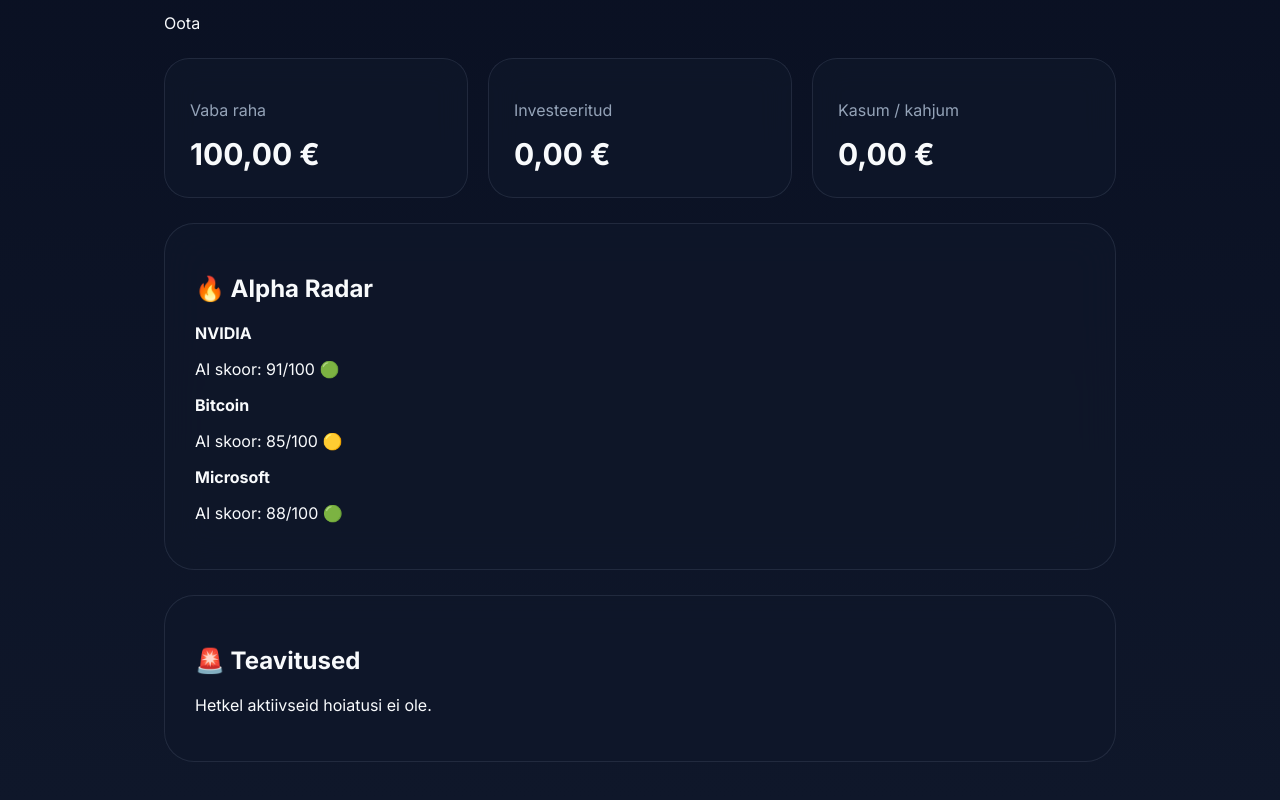
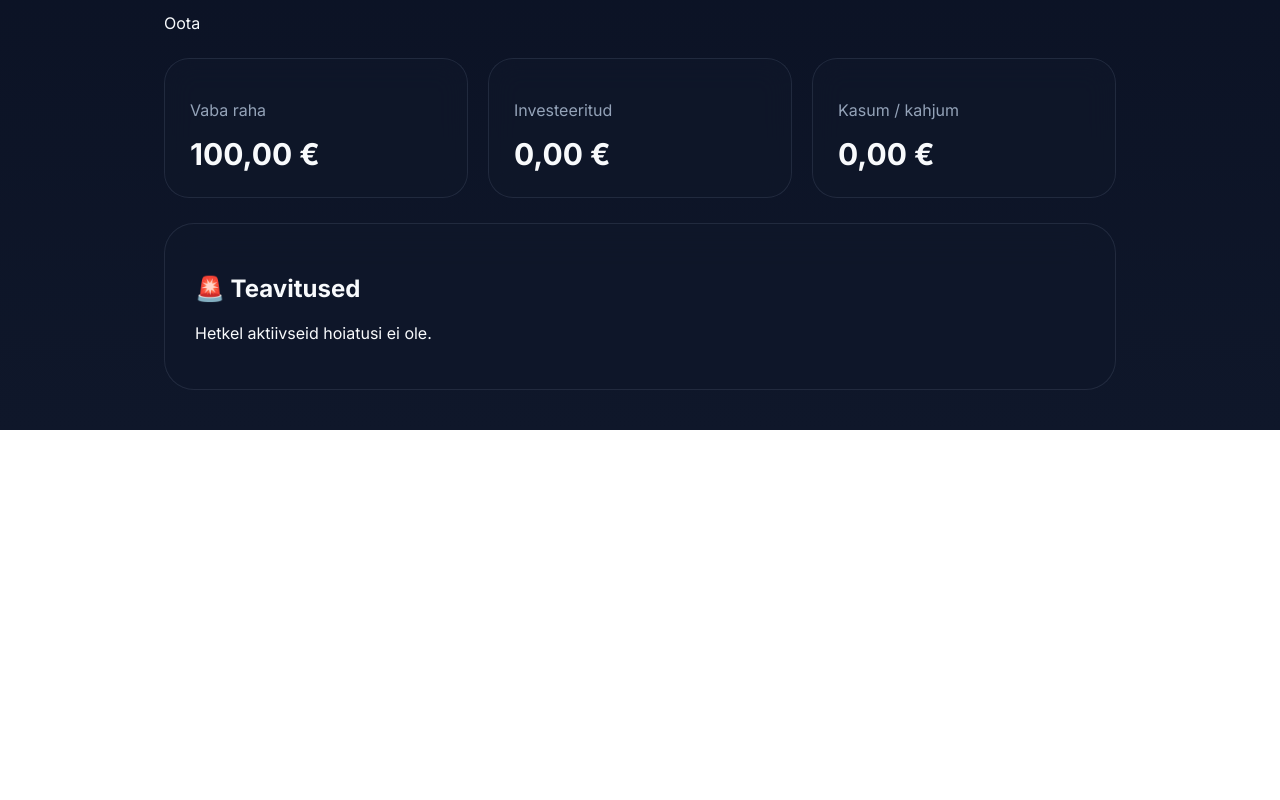
Before and after one commit to rops98/project-alpha, a Next.js app: page / in a window 1280 px wide. Shown: the part 1405-2205 px from the top of the page. After the commit the page ends 1835 px from the top, so only its background shows below. Built offline with nearby package versions, Linux system fonts and the light colour scheme.

Commit message:
Clean dashboard page layout

```diff
--- a/app/page.js
+++ b/app/page.js
@@ -2,6 +2,7 @@
 import AIInsight from "../components/AIInsight";
 import AlphaScore from "../components/AlphaScore";
 import AlphaRadar from "../components/AlphaRadar";
+
 
 export default function Home() {
 
@@ -39,7 +40,11 @@
 
 
       <AlphaScore />
-<AlphaRadar />
+
+
+
+      <AlphaRadar />
+
 
 
       <section className="stats">
@@ -94,51 +99,6 @@
 
 
         <h2>
-          🔥 Alpha Radar
-        </h2>
-
-
-        <div>
-          <strong>
-            NVIDIA
-          </strong>
-
-          <p>
-            AI skoor: 91/100 🟢
-          </p>
-        </div>
-
-
-        <div>
-          <strong>
-            Bitcoin
-          </strong>
-
-          <p>
-            AI skoor: 85/100 🟡
-          </p>
-        </div>
-
-
-        <div>
-          <strong>
-            Microsoft
-          </strong>
-
-          <p>
-            AI skoor: 88/100 🟢
-          </p>
-        </div>
-
-
-      </section>
-
-
-
-      <section className="card">
-
-
-        <h2>
           🚨 Teavitused
         </h2>
 
```
